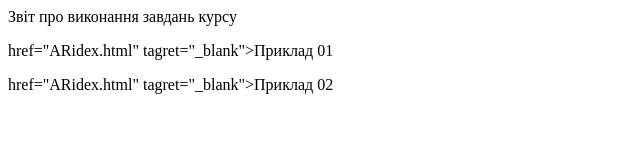
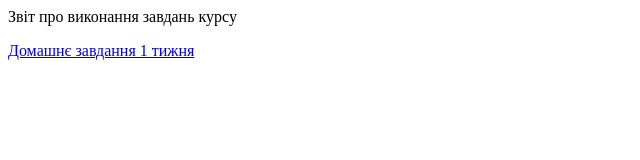
Before and after one commit to PrKristina/Kristina.github.io, a plain HTML site: page index.html in a window 1280 px wide. Shown: the whole page, without its empty margins (0-640 px from the left). Drawn offline with Linux system fonts and the light colour scheme.

Commit message:
Update index.html

```diff
--- a/index.html
+++ b/index.html
@@ -7,8 +7,8 @@
           <body>
 <!--      Щось усередині вікнв (змінене) -->
           Звіт про виконання завдань курсу
-          <p><a> href="ARidex.html" tagret="_blank">Приклад 01</a>
-          <p><a> href="ARidex.html" tagret="_blank">Приклад 02</a>
+          <p><a href="ARidex.html" tagret="_blank">Домашнє завдання 1 тижня</a>
+
 
 
           </body>
```
